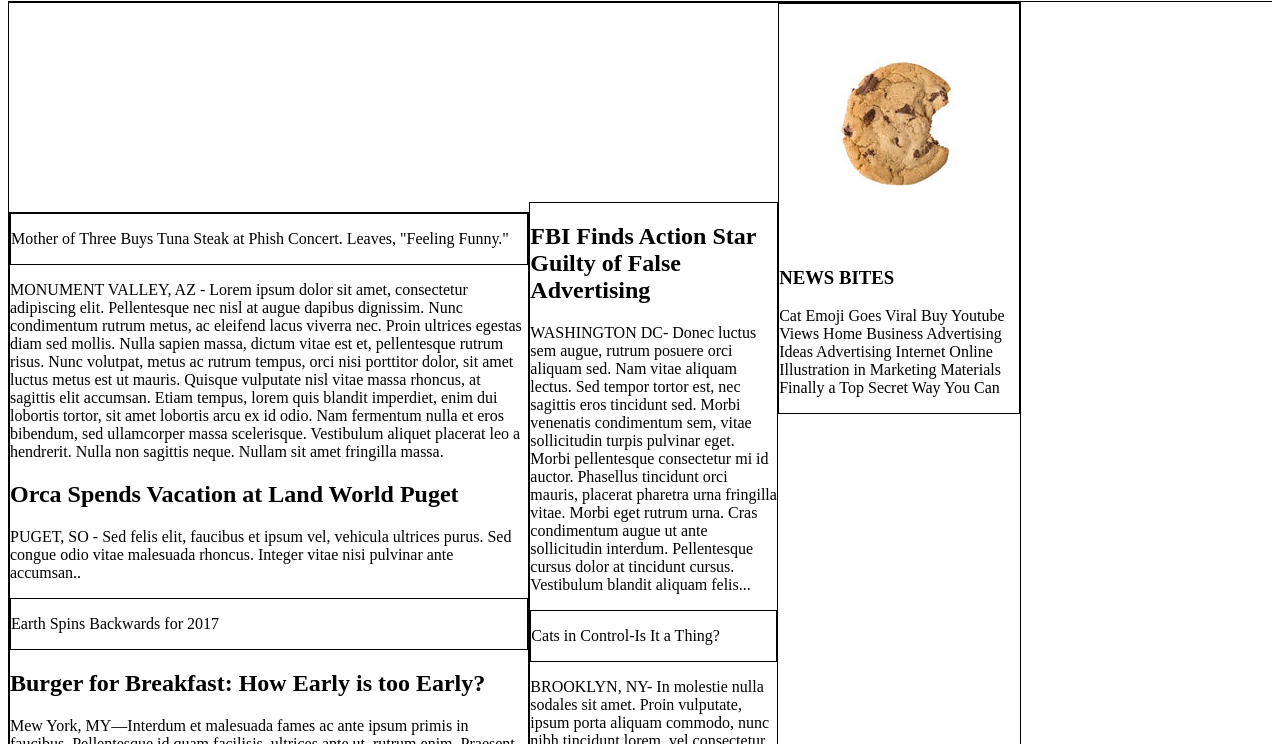
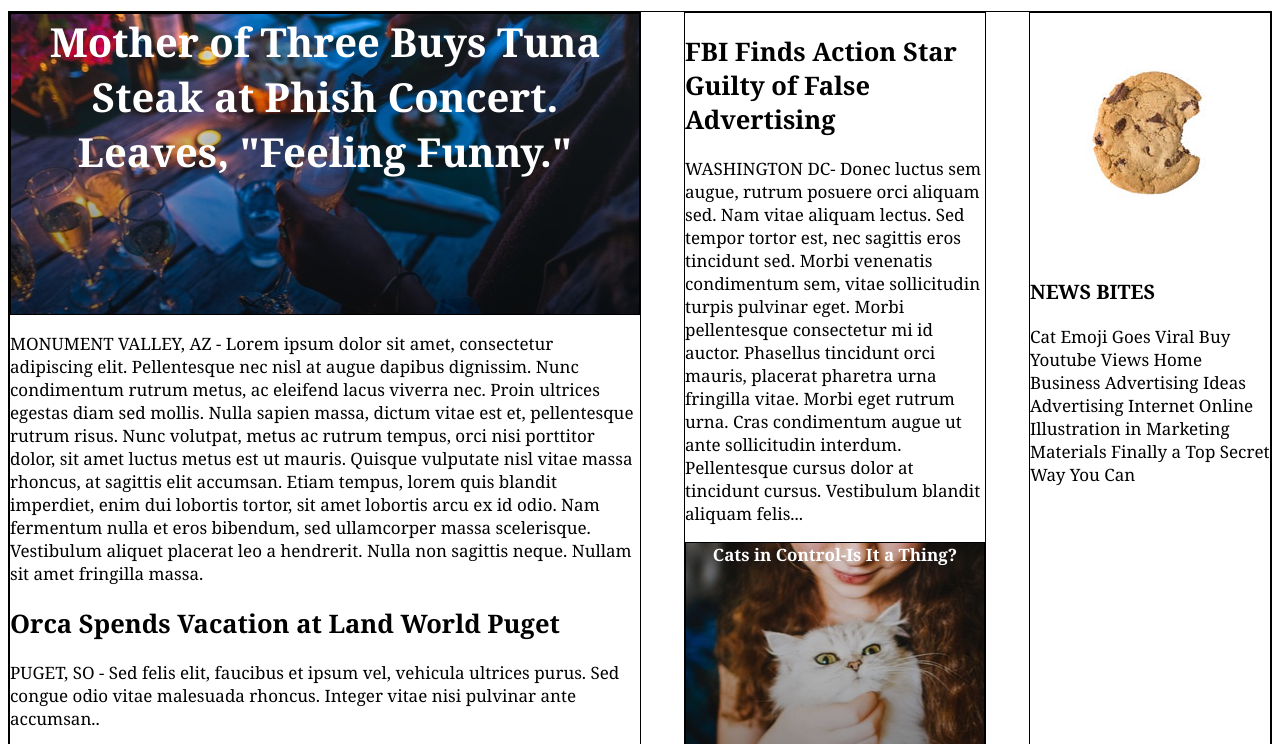
Before and after one commit to nalwor/MyTimes, a plain HTML site: page index.html in a window 1280 px wide. Shown: the part 87-831 px from the top of the page. Drawn offline with Linux system fonts and the light colour scheme.

Commit message:
update 12th 11pm

```diff
--- a/index.html
+++ b/index.html
@@ -29,7 +29,7 @@
   <div class="column">
     <div class="large">
       <div class="story">
-        <div class="headlines">
+        <div class="first headline">
           <p>Mother of Three Buys Tuna Steak at Phish Concert. Leaves, "Feeling Funny."</p>
         </div>
         <div class="mother">
@@ -41,7 +41,7 @@
           <h2>Orca Spends Vacation at Land World Puget</h2>
           <p>PUGET, SO - Sed felis elit, faucibus et ipsum vel, vehicula ultrices purus. Sed congue odio vitae malesuada rhoncus. Integer vitae nisi pulvinar ante accumsan..</p>
         </div>
-        <div class="headlines">
+        <div class="second headline">
           <p>Earth Spins Backwards for 2017</p>
         </div>
     </div>
@@ -50,7 +50,7 @@
           <h2>Burger for Breakfast: How Early is too Early?</h2>
           <p>Mew York, MY—Interdum et malesuada fames ac ante ipsum primis in faucibus. Pellentesque id quam facilisis, ultrices ante ut, rutrum enim. Praesent eu nisl erat.</p>
     </div>
-      <div class="headlines">
+      <div class="third headline">
           <p>Research Shows Cameras Erase Memory</p>
       </div>
     </div>
@@ -61,7 +61,7 @@
           <h2>FBI Finds Action Star Guilty of False Advertising</h2>
           <p>WASHINGTON DC- Donec luctus sem augue, rutrum posuere orci aliquam sed. Nam vitae aliquam lectus. Sed tempor tortor est, nec sagittis eros tincidunt sed. Morbi venenatis condimentum sem, vitae sollicitudin turpis pulvinar eget. Morbi pellentesque consectetur mi id auctor. Phasellus tincidunt orci mauris, placerat pharetra urna fringilla vitae. Morbi eget rutrum urna. Cras condimentum augue ut ante sollicitudin interdum. Pellentesque cursus dolor at tincidunt cursus. Vestibulum blandit aliquam felis...</p>
       </div>
-      <div class="headlines">
+      <div class="forth headline">
           <p>Cats in Control-Is It a Thing?</p>
       </div>
           <p>BROOKLYN, NY- In molestie nulla sodales sit amet. Proin vulputate, ipsum porta aliquam commodo, nunc nibh tincidunt lorem, vel consectetur neque mi vel neque. Mauris ultricies, nulla scelerisque sollicitudin lobortis, dui est sodales sapien, a vestibulum velit diam eget felis. Vivamus dignissim lacinia dolor, quis commodo tellus pellentesque in.</p>
@@ -74,6 +74,8 @@
           <p>Cat Emoji Goes Viral Buy Youtube Views Home Business Advertising Ideas Advertising Internet Online Illustration in Marketing Materials Finally a Top Secret Way You Can</p>
     </div>
   </div>
-    </div>
+  </div>
+    <!-- Footer -->
+
   </body>
 </html>
--- a/resources/css/style.css
+++ b/resources/css/style.css
@@ -4,6 +4,10 @@
   align-items: center;
   border-bottom: black solid 1px;
   width: 100%;
+  position: fixed;
+  z-index: 2;
+  background-color: white;
+  top: 0; /* Keeps it stuck at the top */
 }
 .logo {
   display: flex;
@@ -30,9 +34,10 @@ a {
 .column {
   display: flex;
   justify-content: space-between;
-  align-items: baseline;
   border: black solid 1px;
-  width: 80%;
+  position: relative;
+  top: 90px;
+
 }
 
 .column .large {
@@ -55,11 +60,41 @@ a {
   width: 240px;
   border: black solid 1px;
 }
-.headlines {
+.headline {
   border: black solid 1px;
+  font-family: Georgia;
+  font-weight: bold;
+  color: white;
+  text-align: center;
+}
+.headline p {
+  margin: 0;
+  padding: 0;
+}
+.first {
+  background-image: url(../images/img-story-main.png);
+  height: 300px;
+  font-size: 40px;
+}
+.second {
+  background-image: url(../images/img-story-2.png);
+  height: 300px;
+}
+.third {
+  background-image: url(../images/img-story-3.png);
+  height: 300px;
+}
+.forth {
+  background-image: url(../images/img-story-1.png);
+  height: 300px;
 }
 .story{
   display:block;
+  font-family: Georgia;
+  font-size: 17px;
+  color: black;
+}
+
 }
 .mother {
 
```
